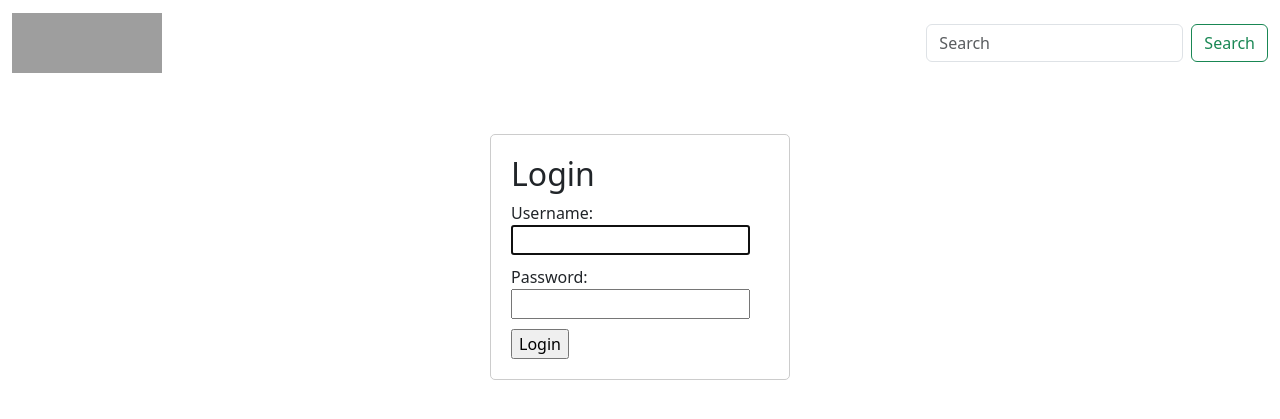
After one commit to ygag-abhinand/Social_media_app, a Django app: page /user/ in a window 1280 px wide. The commit adds this page. Shown: the top 419 px of the page. Run offline with Django 4.2, Linux system fonts and the light colour scheme; grey boxes are pictures that could not be loaded.

Commit message:
Login page form fields modified

```diff
--- /dev/null
+++ b/Templates/login.html
@@ -0,0 +1,22 @@
+{% extends 'main.html' %}
+
+{% block content %}
+  {% load static %}
+<br><br>
+  <div class="form-box">
+    <h2>Login</h2>
+    <link rel="stylesheet" type="text/css" href="{% static 'styles/login.css' %}">
+  <!--   This 'action' attribute specifies the URL to which the form data will be sent when the form is submitted -->
+    <form method="post" action="{% url 'login' %}">
+      {% csrf_token %}
+  <!--    This renders the label for the form field and input field for the 'username' field-->
+      <div class="form-field">
+        {{ form.username.label_tag }} {{ form.username }}
+      </div>
+      <div class="form-field">
+        {{ form.password.label_tag }} {{ form.password }}
+      </div>
+      <input type="submit" value="Login">
+    </form>
+  </div>
+{% endblock %}
--- a/Templates/navbar.html
+++ b/Templates/navbar.html
@@ -1,8 +1,26 @@
+
+
+
+
 {% load static %}
+
+<!--{% bloc-->
   <header class="header">
-      <img src="{% static 'images/logo.svg' %}" alt="Instagram Logo" />
-      <ul class="header__menu">
-          <li class="header__menuItem"><a href="{% url 'login' %}" class="btn btn--sub">Login</a></li>
-          <li class="header__menuItem"><a href="{% url 'login' %}" class="btn btn--sub">Sign Up</a></li>
-      </ul>
+
+      <link href="https://cdn.jsdelivr.net/npm/bootstrap@5.3.2/dist/css/bootstrap.min.css" rel="stylesheet" integrity="sha384-T3c6CoIi6uLrA9TneNEoa7RxnatzjcDSCmG1MXxSR1GAsXEV/Dwwykc2MPK8M2HN" crossorigin="anonymous">
+
   </header>
+
+
+<body>
+
+<nav class="navbar" >
+  <div class="container-fluid">
+    <a class="navbar-brand"><img src="{% static 'images/instagram_logo.png' %}" height="60px" width="150px" alt="Instagram Logo" /></a>
+    <form class="d-flex" role="search">
+      <input class="form-control me-2" type="search" placeholder="Search" aria-label="Search">
+      <button class="btn btn-outline-success" type="submit">Search</button>
+    </form>
+  </div>
+</nav>
+</body>
--- a/account/urls.py
+++ b/account/urls.py
@@ -3,6 +3,6 @@ from . views import InstagramLoginView, InstagramSignupView
 
 
 urlpatterns = [
-    path('login/', InstagramLoginView.as_view(), name='login'),
+    path('', InstagramLoginView.as_view(), name='login'),
     path('signup/', InstagramSignupView.as_view(), name='signup'),
 ]
--- a/account/views.py
+++ b/account/views.py
@@ -7,7 +7,7 @@ from .models import UserProfile
 
 
 class InstagramLoginView(LoginView):
-    template_name = 'login_register.html'
+    template_name = 'login.html'
 
     def form_valid(self, form):
         super().form_valid(form)
--- /dev/null
+++ b/static/styles/login.css
@@ -0,0 +1,11 @@
+.form-box {
+  max-width: 300px;
+  margin: auto;
+  padding: 20px;
+  border: 1px solid #ccc;
+  border-radius: 5px;
+}
+
+.form-field {
+  margin-bottom: 10px;
+}
--- a/user_post/urls.py
+++ b/user_post/urls.py
@@ -3,5 +3,5 @@ from .views import CreateInstaPostView, updateInstaPost
 
 urlpatterns = [
     path('create-post/', CreateInstaPostView.as_view(), name='create'),
-    path('update/<str:pk>/', updateInstaPost, name='update'),
+    path('update/<uuid:uuid>/', updateInstaPost, name='update'),
 ]
```
Also changed, not shown: instagram/settings.py (+7 -0 lines).
